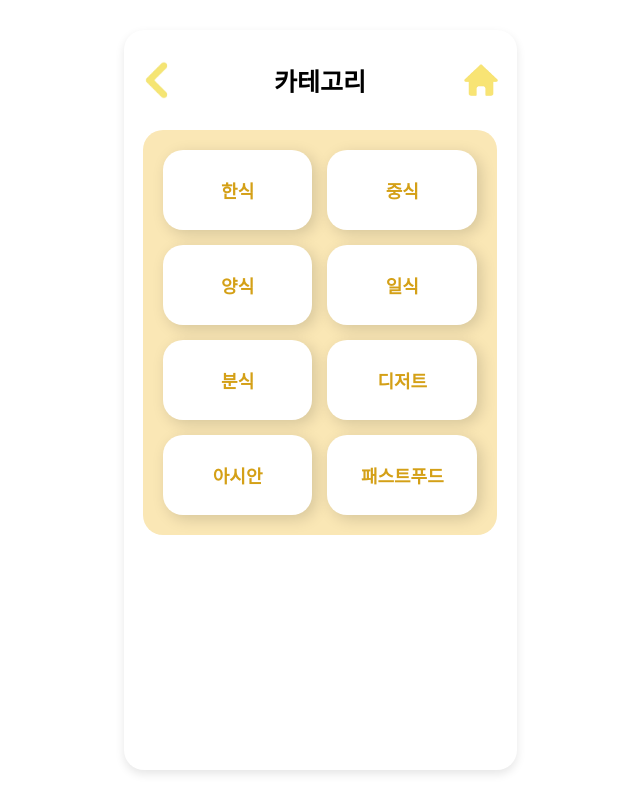
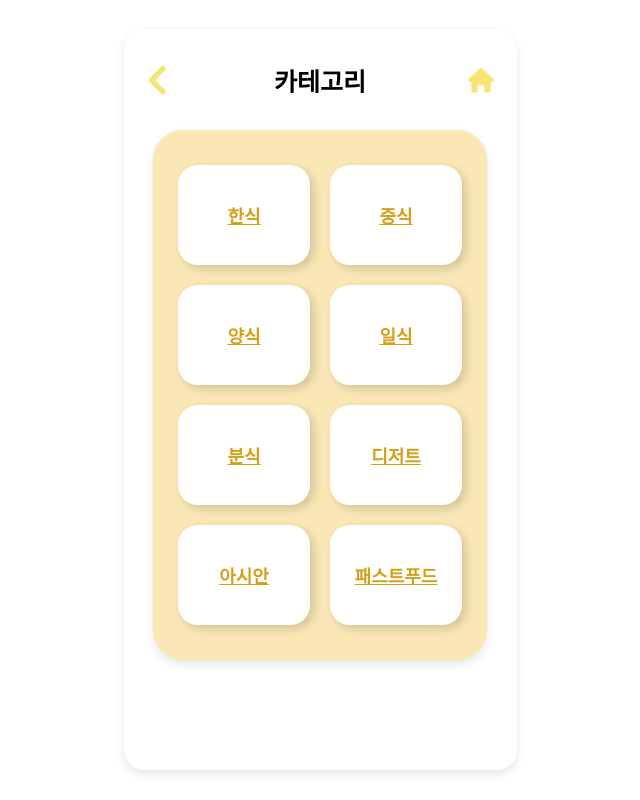
Before and after one commit to Rla-oes/cheesy-frontend, a React (Create React App) app: page / in a window 1280 px wide. Shown: the whole page, without its empty margins (320-960 px from the left). Built offline with nearby package versions, Linux system fonts and the light colour scheme.

Commit message:
카테고리 디자인 수정, 카테고리 디테일페이지 만듦, router-dom 사용

```diff
--- a/package.json
+++ b/package.json
@@ -7,6 +7,7 @@
     "cra-template": "1.2.0",
     "react": "^19.0.0",
     "react-dom": "^19.0.0",
+    "react-router-dom": "^7.2.0",
     "react-scripts": "5.0.1",
     "web-vitals": "^4.2.4"
   },
--- a/public/index.html
+++ b/public/index.html
@@ -1,9 +1,9 @@
 <!DOCTYPE html>
-  <html lang="en">
+<html lang="ko">
 <head>
-      <meta charset="UTF-8" />
-      <meta name="viewport" content="width=device-width, initial-scale=1.0" />
-      <title>cheesy catagory</title>
+    <meta charset="UTF-8">
+    <meta name="viewport" content="width=device-width, initial-scale=1.0">
+    <title>React App</title>
 </head>
 <body>
     <div id="root"></div>
--- /dev/null
+++ b/src/App.js
@@ -0,0 +1,15 @@
+import React from "react";
+import { Routes, Route } from "react-router-dom";
+import Category from "./pages/Category";
+import CategoryDetail from "./pages/CategoryDetail"; // 새로운 상세 페이지 추가
+
+function App() {
+  return (
+    <Routes>
+      <Route path="/" element={<Category />} />
+      <Route path="/category/:categoryName" element={<CategoryDetail />} />
+    </Routes>
+  );
+}
+
+export default App;
--- a/src/component/Header.css
+++ b/src/component/Header.css
@@ -1,32 +1,24 @@
-
 .header {
     width: 100%;
     display: flex;
-    justify-content: center; /* 중앙 정렬 */
+    justify-content: space-between;
     align-items: center;
     padding: 10px 20px;
-    position: relative;
+}
+
+.header-title {
+    font-size: 20px;
+    font-weight: bold;
 }
 
 .icon-button {
     background: none;
     border: none;
-    width: 50px; /* 버튼 크기 줄임 */
-    height: 40px;
     cursor: pointer;
-    display: flex;
-    align-items: center;
-    justify-content: center;
+    padding: 5px;
 }
 
 .icon-button img {
-    width: 100%; /* 버튼 크기에 맞게 조정 */
-    height: 100%;
-    object-fit: contain; /* 이미지가 버튼 크기에 맞게 조정됨 */
+    width: 25px;
+    height: 25px;
 }
-
-.header span {
-    font-size: 25px;
-    font-weight: bold;
-    margin: 0 90px; /* 버튼과 간격 조절 */
-}
--- a/src/component/Header.js
+++ b/src/component/Header.js
@@ -1,15 +1,15 @@
-import React from 'react';
-import './Header.css';
+import React from "react";
+import "./Header.css";
 
 function Header({ title }) {
   return (
     <div className="header">
       <button className="icon-button">
-        <img src="/images/back-button.png" alt="뒤로" />
+        <img src="/images/back-button.png" alt="뒤로 가기" />
       </button>
-      <span>{title}</span>
+      <span className="header-title">{title}</span>
       <button className="icon-button">
-        <img src="/images/home-button.png" alt="홈" />
+        <img src="/images/home-button.png" alt="홈으로 가기" />
       </button>
     </div>
   );
--- a/src/index.js
+++ b/src/index.js
@@ -1,13 +1,16 @@
-import React from 'react';
-import ReactDOM from 'react-dom/client';
-import './index.css';
-import Category from './pages/Category';
-import reportWebVitals from './reportWebVitals';
+import React from "react";
+import ReactDOM from "react-dom/client";
+import { BrowserRouter } from "react-router-dom"; // 추가
+import "./index.css";
+import App from "./App"; // App.js에서 라우팅을 관리
+import reportWebVitals from "./reportWebVitals";
 
-const root = ReactDOM.createRoot(document.getElementById('root')); // createRoot 사용
+const root = ReactDOM.createRoot(document.getElementById("root"));
 root.render(
   <React.StrictMode>
-    <Category />
+    <BrowserRouter>
+      <App />  {/* 이제 App.js에서 라우팅 관리 */}
+    </BrowserRouter>
   </React.StrictMode>
 );
 
--- a/src/pages/Category.js
+++ b/src/pages/Category.js
@@ -1,29 +1,30 @@
-import React, { useState } from 'react';
-import Header from '../component/Header'; // 공통 헤더 가져오기
-import './category.css';
+import React from "react";
+import { Link } from "react-router-dom";
+import Header from "../component/Header";
+import "./category.css";
 
 function Category() {
-  const [selectedCategory, setSelectedCategory] = useState(null);
-
-  // 고정된 카테고리 목록
-  const foodCategories = [
-    '한식', '중식', '양식', '일식',
-    '분식', '디저트', '아시안', '패스트푸드'
+  const categories = [
+    "한식",
+    "중식",
+    "양식",
+    "일식",
+    "분식",
+    "디저트",
+    "아시안",
+    "패스트푸드",
   ];
 
   return (
     <div className="container">
-      <Header title="카테고리" /> {/* 공통 헤더 사용 */}
+      <Header title="카테고리" />
 
+      {/* 카테고리 버튼 → 클릭 시 해당 카테고리 페이지로 이동 */}
       <div className="button-container">
-        {foodCategories.map((category, index) => (
-          <button
-            key={index}
-            className="button"
-            onClick={() => setSelectedCategory(category)}
-          >
+        {categories.map((category, index) => (
+          <Link to={`/category/${category}`} key={index} className="button">
             {category}
-          </button>
+          </Link>
         ))}
       </div>
     </div>
--- /dev/null
+++ b/src/pages/CategoryDetail.css
@@ -0,0 +1,12 @@
+.menu-container {
+    margin-top: 20px;
+    padding: 20px;
+    background: #f9f9f9;
+    border-radius: 8px;
+}
+
+.menu-item {
+    padding: 10px;
+    border-bottom: 1px solid #ddd;
+    font-size: 18px;
+}
--- /dev/null
+++ b/src/pages/CategoryDetail.js
@@ -0,0 +1,36 @@
+import React, { useState, useEffect } from "react";
+import { useParams } from "react-router-dom";
+import axios from "axios";
+import Header from "../component/Header";
+import "./CategoryDetail.css";
+
+function CategoryDetail() {
+  const { categoryName } = useParams(); // URL에서 카테고리 이름 가져오기
+  const [menus, setMenus] = useState([]);
+
+  useEffect(() => {
+    axios
+      .get(`/api/menus`, { params: { category_name: categoryName } })
+      .then((response) => setMenus(response.data))
+      .catch((error) => console.error("메뉴 조회 오류:", error));
+  }, [categoryName]);
+
+  return (
+    <div className="container">
+      <Header title={`${categoryName} 메뉴`} />
+      <div className="menu-container">
+        {menus.length > 0 ? (
+          menus.map((menu) => (
+            <div key={menu.id} className="menu-item">
+              <span>{menu.name}</span>
+            </div>
+          ))
+        ) : (
+          <p>해당 카테고리의 메뉴가 없습니다.</p>
+        )}
+      </div>
+    </div>
+  );
+}
+
+export default CategoryDetail;
--- a/src/pages/category.css
+++ b/src/pages/category.css
@@ -56,27 +56,33 @@ body {
 
 .button-container {
   display: grid;
-  grid-template-columns: repeat(2, 1fr);
-  gap: 15px;
+  grid-template-columns: repeat(2, 1fr); /* ✅ 2열 유지 */
+  grid-template-rows: repeat(4, 1fr); /* ✅ 4행 유지 */
+  gap: 20px; /* ✅ 버튼 사이 간격을 기존보다 살짝 증가 */
   margin-top: 20px;
   background: #FAE7B5;
-  padding: 20px;
-  border-radius: 20px;
-  width: 80%;
+  padding: 35px 25px; /* ✅ 패딩을 늘려 버튼과 배경이 더 부드럽게 감싸지도록 조정 */
+  border-radius: 30px; /* ✅ 둥근 테두리 유지 */
+  width: 85%; /* ✅ 가로 여백 유지 */
+  max-width: 360px; /* ✅ 최대 크기 제한 */
+  justify-content: center;
+  align-items: center;
+  box-shadow: 0px 4px 10px rgba(0, 0, 0, 0.1); /* ✅ 부드러운 그림자 효과 유지 */
+  box-sizing: border-box;
 }
 
 .button {
-  width: 100%;
-  height: 80px;
+  width: 100%; /* ✅ 버튼이 컨테이너 내에서 균등한 크기로 배치 */
+  height: 100px; /* ✅ 버튼 크기를 조금 더 키워 여백과 조화롭게 정렬 */
   background-color: #ffffff;
   border: none;
-  border-radius: 20px;
-  font-size: 18px;
+  border-radius: 20px; /* ✅ 둥근 버튼 모양 유지 */
+  font-size: 18px; /* ✅ 가독성 증가 */
   font-weight: bold;
   color: #D4A017;
   display: flex;
   align-items: center;
   justify-content: center;
-  box-shadow: 4px 4px 15px rgba(0, 0, 0, 0.15);
+  box-shadow: 4px 4px 10px rgba(0, 0, 0, 0.15); /* ✅ 버튼에도 그림자 효과 유지 */
   cursor: pointer;
 }
```
Also changed, not shown: 2 other files (tests, documents, lock files or other folders). Lines whose indentation alone changed are shown as unchanged.
